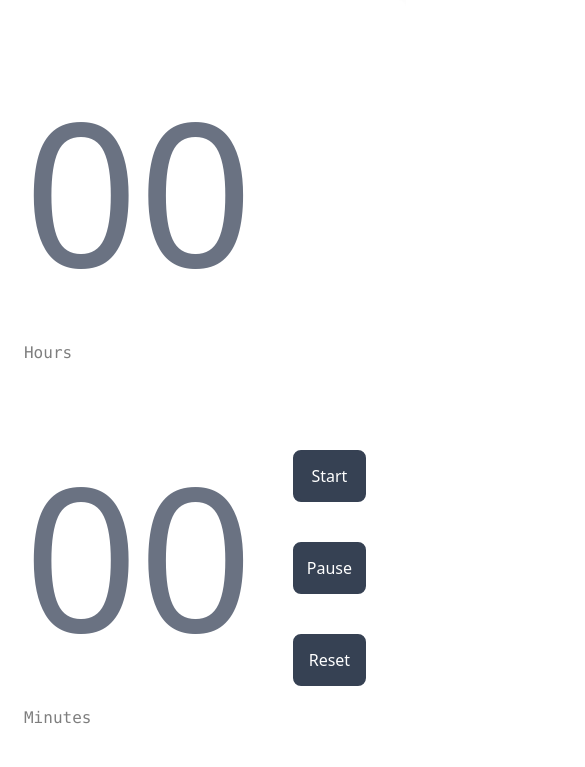
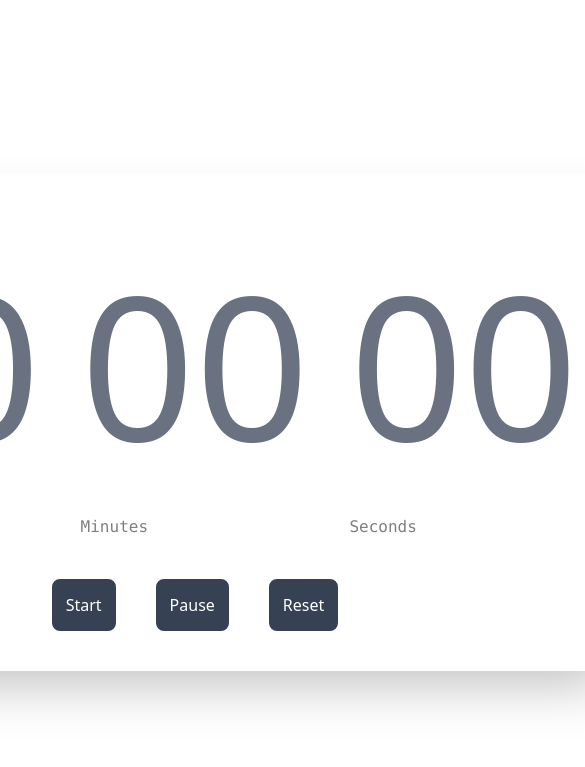
Before and after one commit to Daaor/timer, a website: page public/index.html in a window 390 px wide. Shown: the top 767 px of the page, 585 px wide, since content can reach past the window. Drawn offline with Linux system fonts and the light colour scheme.

Commit message:
Changed timer layout

```diff
--- a/public/index.html
+++ b/public/index.html
@@ -8,8 +8,8 @@
 </head>
 
 <body class="flex justify-center items-center min-h-screen">
-    <div class="flex items-center gap-10 bg-white rounded-lg p-10 shadow-2xl md:flex-col"> <!--Main Container-->
-        <div class="flex flex-col gap-10 md:flex-row"> <!--Timer numbers-->
+    <div class="flex flex-col items-center gap-10 bg-white rounded-lg p-10 shadow-2xl"> <!--Main Container-->
+        <div class="flex flex-row gap-10"> <!--Timer numbers-->
             <div>
                 <span id="hours" class="text-[200px] text-gray-500">00</span>
                 <span class="opacity-50 font-mono">Hours</span>
@@ -26,10 +26,10 @@
             </div>
         </div>
 
-        <div class="flex flex-col gap-10 md:flex-row"> <!--Buttons-->
-            <button id="start" class="border-gray-700 border-2 rounded-lg p-3 bg-gray-700 text-white cursor-pointer hover:bg-gray-900 transition-color duration-300 delay-100 hover:-translate-y-1 hover:shadow-xl">Start</button>
-            <button id="pause" class="border-gray-700 border-2 rounded-lg p-3 bg-gray-700 text-white cursor-pointer hover:bg-gray-900 transition-color duration-300 delay-100 hover:-translate-y-1 hover:shadow-xl">Pause</button>
-            <button id="reset" class="border-gray-700 border-2 rounded-lg p-3 bg-gray-700 text-white cursor-pointer hover:bg-gray-900 transition-color ease-in-out duration-300 delay-100 hover:-translate-y-1 hover:shadow-xl">Reset</button>
+        <div class="flex gap-10"> <!--Buttons-->
+            <button id="start" class="border-gray-700 border-2 rounded-lg p-3 bg-gray-700 text-white cursor-pointer hover:bg-gray-900 transition-color duration-300 delay-100 hover:-translate-y-1 hover:shadow-">Start</button>
+            <button id="pause" class="border-gray-700 border-2 rounded-lg p-3 bg-gray-700 text-white cursor-pointer hover:bg-gray-900 transition-color duration-300 delay-100 hover:-translate-y-1 hover:shadow-">Pause</button>
+            <button id="reset" class="border-gray-700 border-2 rounded-lg p-3 bg-gray-700 text-white cursor-pointer hover:bg-gray-900 transition-color ease-in-out duration-300 delay-100 hover:-translate-y-1 hover:shadow-">Reset</button>
         </div>
     </div>
 
```
